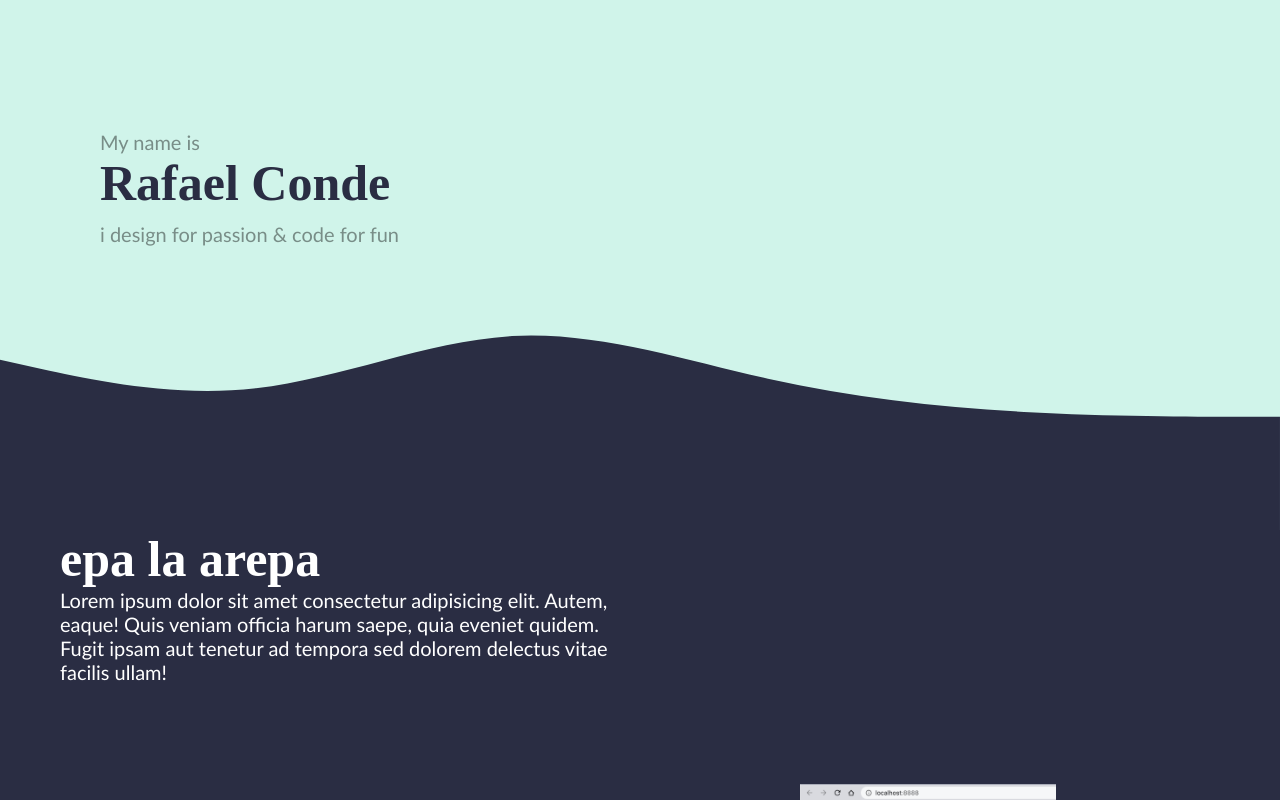
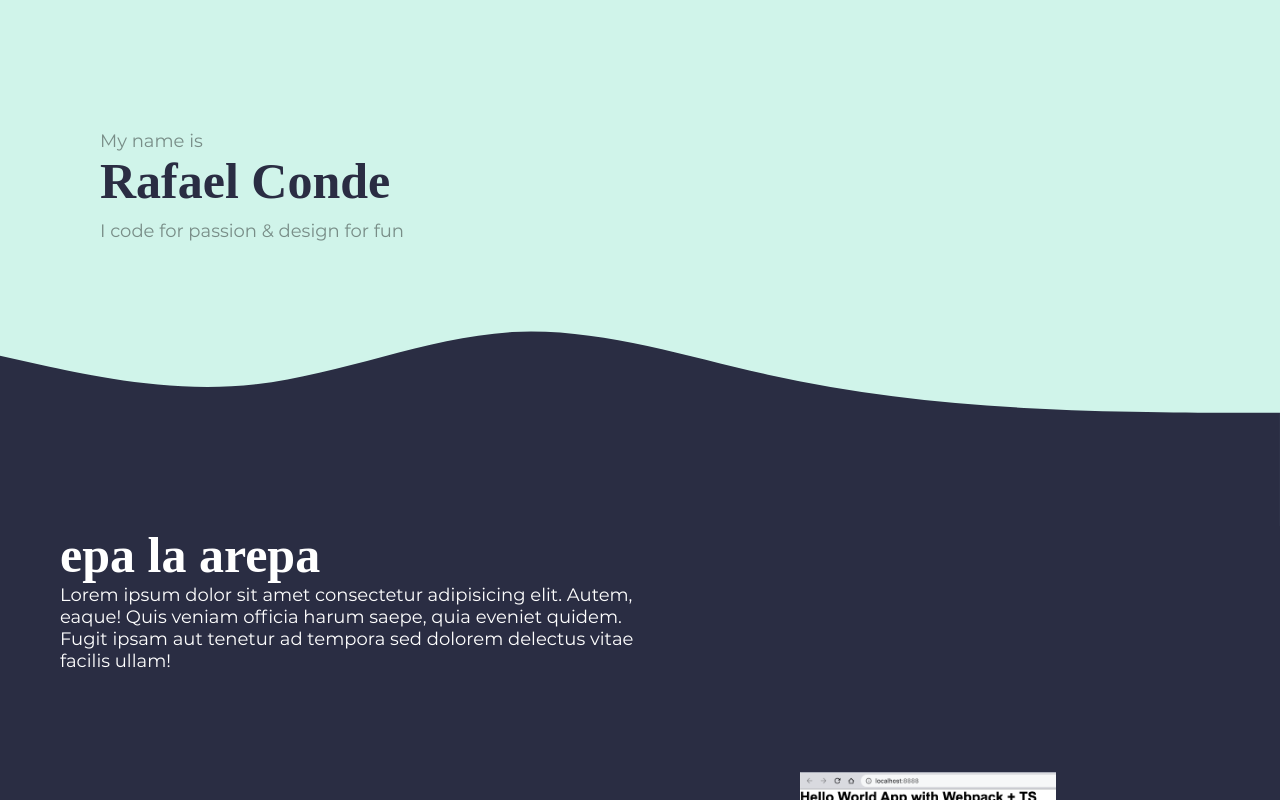
Before and after one commit to valviveros/ParallaxProject, a website built with webpack: page index.html in a window 1280 px wide. Built offline with nearby package versions, Linux system fonts and the light colour scheme; files whose address does not match are found by name.

Commit message:
Se comentaron todos los métodos y funciones del proyecto.

```diff
--- a/src/app/pages/Portfolio/Portfolio.html
+++ b/src/app/pages/Portfolio/Portfolio.html
@@ -7,7 +7,7 @@
   <div class="first-section">
     <p class="parrafo1">My name is</p>
     <h1>Rafael Conde</h1>
-    <p>i design for passion & code for fun</p>
+    <p>I code for passion & design for fun</p>
 
     <svg class="svg-up" xmlns="http://www.w3.org/2000/svg" viewBox="0 0 1440 320">
       <path fill="#2a2d43" fill-opacity="1" d="M0,128L48,138.7C96,149,192,171,288,160C384,149,480,107,576,101.3C672,96,768,128,864,149.3C960,171,1056,181,1152,186.7C1248,192,1344,192,1392,192L1440,192L1440,320L1392,320C1344,320,1248,320,1152,320C1056,320,960,320,864,320C768,320,672,320,576,320C480,320,384,320,288,320C192,320,96,320,48,320L0,320Z"></path>
--- a/src/app/pages/Portfolio/Portfolio.scss
+++ b/src/app/pages/Portfolio/Portfolio.scss
@@ -63,8 +63,8 @@ $bodyFont: montserrat;
                 margin-top: 130px;
             }
             p{
-                font-size: 20px;
-                font-family: 'Gill Sans', 'Gill Sans MT', Calibri, 'Trebuchet MS';
+                font-size: 18px;
+                font-family: $bodyFont;
                 color: rgba(0, 0, 0, 0.425);
                 margin-top: 10px;
                 padding-left: 100px;
@@ -88,9 +88,9 @@ $bodyFont: montserrat;
             }
             p{
                 margin-bottom: 100px;
-                font-family: 'Gill Sans', 'Gill Sans MT', Calibri, 'Trebuchet MS', sans-serif;
+                font-family: $bodyFont;
                 padding-left:60px;
-                font-size: 20px;
+                font-size: 18px;
             }
             img{
                 width: 40%;
--- a/src/app/pages/Portfolio/PortfolioPageController.ts
+++ b/src/app/pages/Portfolio/PortfolioPageController.ts
@@ -1,113 +1,97 @@
+// Se exporta la clase para poder se utilizada en el script app
 export class PortfolioPageController {
+    // Propiedad view
     view: any;
+    // Propiedad component que contiene el id, view, style de nuestra página junto a start que hace llamado de nuestro método start()
     component = {
         id: 'portfolio-page',
         view: 'Portfolio.html',
         style: 'Portfolio.scss',
         start: () => { this.start(); }
     }
-
+    // Contructor que hace llamado a loadView()
     constructor() {
         this.loadView();
     }
-
+    // Método que se carga junto a la página para poder aplicar animaciones, opacidades, transformaciones
     start() {
+        // Se hace creación de variables que llamarán el método findInsideMe() para seleccionar el elemento requerido
         const chargScreen: any = this.findInsideMe(".chargingScreen");
         const helloText: any = this.findInsideMe(".helloText");
         const firstSection: any = this.findInsideMe(".first-section");
         helloText.style.opacity = 1;
+        // Función que hace un callback (otra función, en este caso vacía) para dentro de sí aplicar opacidad y entre otros estilos a los elementos html en cierto tiempo contado
         setTimeout(function () {
             chargScreen.style.opacity = 0;
             setTimeout(function () {
                 chargScreen.style.display = 'none';
             }, 400);
         }, 3000);
-        $(document).ready(function(){
+        // Se hace selección del document con un JQuery para saber si este está cargado , de modo que ejecutará una función vacía la cuala hará selección del elemento con clase cursor
+        $(document).ready(function () {
             var cursor = $(".cursor");
-
-                $(window).mousemove(function(e) {
+            // Se selecciona la ventana y detecta si el mouse se mueve, el cual tendrá una función que recibe un evento, luego le modificará la posición del cursor
+            $(window).mousemove(function (e) {
                 cursor.css({
                     top: e.clientY - cursor.height() / 2,
                     left: e.clientX - cursor.width() / 2
                 });
             });
-
+            // Selecciona la ventana y detecta si el mouse se ha ido o ha entrado para cambiar la opacidad del cursor
             $(window)
-                    .mouseleave(function() {
+                .mouseleave(function () {
                     cursor.css({
                         opacity: "0"
                     });
                 })
-                    .mouseenter(function() {
+                .mouseenter(function () {
                     cursor.css({
                         opacity: "1"
                     });
                 });
-
+            // Hace selección de la clase hoverable para ver si el mouse entra o sale para modificar la opacidad y transformación del cursor
             $(".hoverable")
-                    .mouseenter(function() {
+                .mouseenter(function () {
                     cursor.css({
                         transform: "scale(3.2)",
                         opacity: "0.5"
                     });
                 })
-                    .mouseleave(function() {
+                .mouseleave(function () {
                     cursor.css({
                         transform: "scale(1)",
                         opacity: "1"
                     });
                 });
-
+            // Hace selección de la ventana para ver si el mouse se clickea o no para modificar la opacidad y transformación del cursor
             $(window)
-                    .mousedown(function() {
+                .mousedown(function () {
                     cursor.css({
                         transform: "scale(.2)"
                     });
                 })
-                    .mouseup(function() {
+                .mouseup(function () {
                     cursor.css({
                         transform: "scale(1)"
                     });
                 });
         });
-        // const box: any = this.findInsideMe(".box");
-        // const TDBox: any = this.findInsideMe(".TDBox");
-        // const clouds: any = this.findInsideMe(".cloud", true);
-        // window.onscroll = (_:any) => {
-        //     console.log(`X: ${window.scrollX} Y: ${window.scrollY}`)
-        //     const p = (window.scrollY / window.innerHeight) * 100;
-        //     box.style.left = `${p}%`;
-        //     box.style.opacity = `${p / 100}`;
-
-        //     clouds[0].style.left = `${p * 2}%`;
-        //     clouds[1].style.left = `${p * 1.3}%`;
-
-        //     if (window.scrollY >= 340) {
-        //         TDBox.style.opacity = 1;
-        //         if (window.scrollY >= 350) {
-        //             TDBox.style.transform = `rotateY(${window.scrollY}deg)`;
-        //         }
-        //     } else {
-        //         TDBox.style.opacity = 0;
-        //     }
-        // }
     }
-
+    // Método el cual le entra un selector y un all, de modo que concatena el id app junto al de la página y finalmente el del selector que queremos encontrar, luego comprueba si el booleano all es verdadero para devolver el elemento requerido sino devuelve todo el elemento
     findInsideMe(selector: string, all = false) {
         const query = `#app #${this.component.id} ${selector}`;
         if (!all) {
             return document.querySelector(query);
         } else {
             return document.querySelectorAll(query);
-
         }
     }
-
+    // Método el cual hace llamado/importación de la hoja de estilos de la página y luego de la vista que ene ste caso es el html de la página
     loadView() {
         require(`./${this.component.style}`);
         this.view = require(`./${this.component.view}`);
     }
-
+    // Método que retorna un arreglo del id del contenedor secundario, y el fragmento de la página del html
     getView(): [string, DocumentFragment] {
         return [this.component.id, document.createRange().createContextualFragment(this.view)];
     }
--- a/src/app/pages/Portfolio/skills.js
+++ b/src/app/pages/Portfolio/skills.js
@@ -1,6 +1,8 @@
+// Se hace importación de las librerías que se necesitan
 import './jquery.min.js';
 import './jquery.easy-pie-chart';
-$(function epa() {
+// Se hace selección dentro de la función del elemento la cual usa el easyPieChart para modificar sus propiedades y ejecutar la animación de recorrido del chart
+$(function () {
     $('.chart').easyPieChart({
       size: 160,
       barColor: "#FF84E8",
--- a/src/main.ts
+++ b/src/main.ts
@@ -1,3 +1,5 @@
-require('./app/app')
-require('./app/pages/Portfolio/skills')
+// Se hacen llamados/importación de los scripts 'app' y 'skills'
+require('./app/app');
+require('./app/pages/Portfolio/skills');
+// Se hace importación de la hoja de estilos general
 import './styles.scss';
```
Also changed, not shown: src/app/app.ts (+11 -8 lines). Lines whose indentation alone changed are shown as unchanged.
